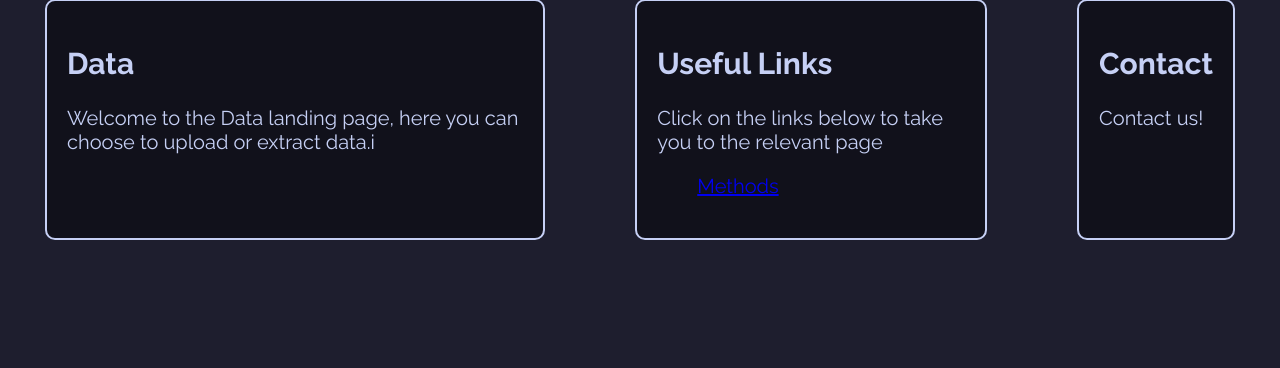
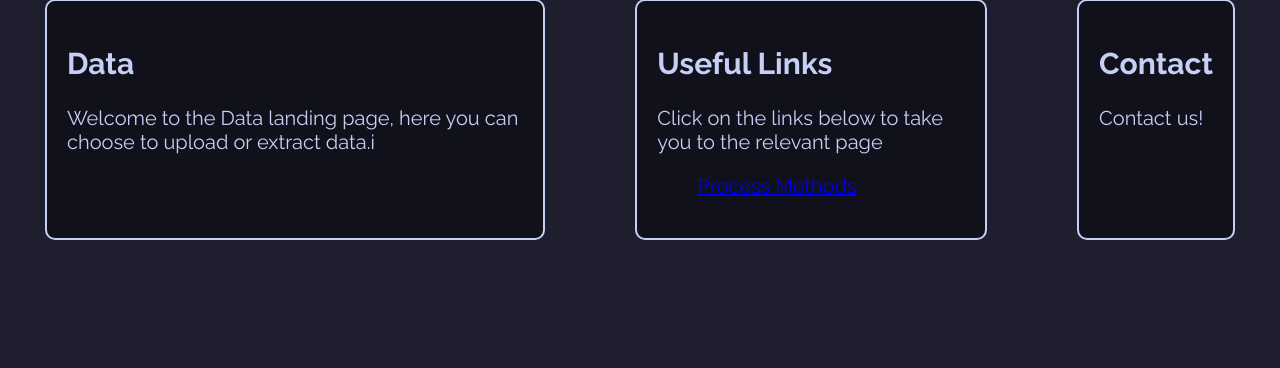
Before and after one commit to walliscode/ProcessNavigator, a Flask app: page /data/ in a window 1280 px wide. Shown: the part 151-519 px from the top of the page. Run offline with Flask 3, Linux system fonts and the light colour scheme; the visitor is signed in with stand-in values (Sample User, id 1); parts of the project's set-up code (start-up, migrations or seed data) failed here and were passed over; some libraries are stand-ins or nearby versions; some web fonts are replaced.

Commit message:
modified Methods to PRProcess Methods

```diff
--- a/process_navigator/data/routes.py
+++ b/process_navigator/data/routes.py
@@ -15,25 +15,25 @@ def index():
     return render_template("data/index.html")
 
 
-@bp.route("/methods", methods=["GET", "POST"])
+@bp.route("/process_methods", methods=["GET", "POST"])
 @login_required
-def methods():
+def process_methods():
     form = MethodForm()
     form2 = CurrentMethodsForm()
 
     if form.add_method.data:
         # add security key to session of "add_method"
-        session["security_keys"].append("add_method")
+        session["security_keys"].append("add_process_method")
         # session does not automatically update when a list is modified (a mutable object)
         session.modified = True
-        return redirect(url_for("data.add_method"))
-    return render_template("data/methods.html", form=form, form2=form2)
+        return redirect(url_for("data.add_process_method"))
+    return render_template("data/process_methods.html", form=form, form2=form2)
 
 
-@bp.route("/add_method", methods=["GET", "POST"])
+@bp.route("/add_process_method", methods=["GET", "POST"])
 @login_required
-@session_keys({"add_method": "data.methods"})
-def add_method():
+@session_keys({"add_process_method": "data.process_methods"})
+def add_process_method():
     form = AddMethodForm()
 
     # add extra method part field if the add_method_part button is clicked
@@ -91,8 +91,8 @@ def add_method():
             flash(messsage)
 
             # remove security key from session and redirect to the methods page
-            session["security_keys"].remove("add_method")
+            session["security_keys"].remove("add_process_method")
             session.modified = True
             return redirect(url_for("data.methods"))
 
-    return render_template("data/add_method.html", form=form)
+    return render_template("data/add_process_method.html", form=form)
--- a/process_navigator/templates/data/index.html
+++ b/process_navigator/templates/data/index.html
@@ -11,7 +11,7 @@
   <h1>Useful Links</h1>
   <p>Click on the links below to take you to the relevant page</p>
   <ul>
-    <a href="{{url_for('data.methods')}}">Methods</a>
+    <a href="{{url_for('data.process_methods')}}">Process Methods</a>
   </ul>
 </div>
 {% endblock %} {% block form_3 %}
```
Also changed, not shown: process_navigator/models/process.py (+10 -9 lines), process_navigator/templates/data/process_methods.html (renamed from process_navigator/templates/data/methods.html, +5 -2 lines), tests/data/route_options.json (+6 -6 lines), tests/data/user_paths.json (+18 -13 lines), process_navigator/templates/data/add_process_method.html (renamed from process_navigator/templates/data/add_method.html).
